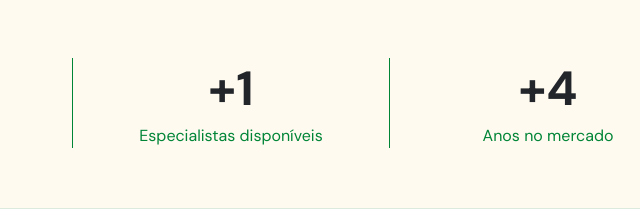
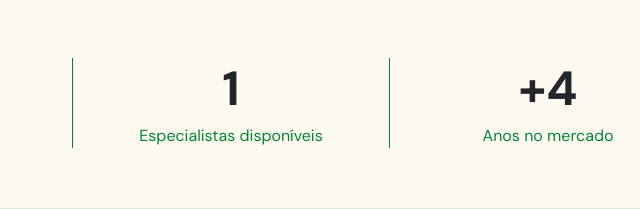
Before and after one commit to AllefC22/martinsambiental22, a plain HTML site: page index.html in a window 1280 px wide. Shown: the part 450-659 px from the top of the page, 409-1049 px from the left. Drawn offline with nearby package versions, Linux system fonts and the light colour scheme.

Commit message:
atualização de texto

```diff
--- a/index.html
+++ b/index.html
@@ -337,7 +337,7 @@
           </div>
 
           <div class="stat">
-            <h3>+1</h3>
+            <h3>1</h3>
             <p>Especialistas disponíveis</p>
           </div>
 
```
